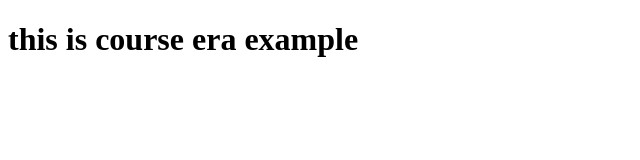
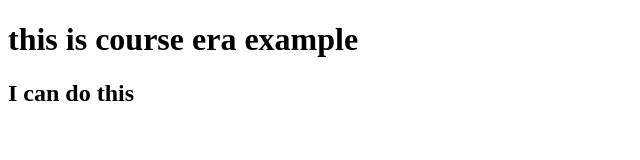
Before and after one commit to dpoojitha/course-era, a plain HTML site: page site/index.html in a window 1280 px wide. Shown: the whole page, without its empty margins (0-640 px from the left). Drawn offline with Linux system fonts and the light colour scheme.

Commit message:
small addition

```diff
--- a/site/index.html
+++ b/site/index.html
@@ -5,5 +5,7 @@
   </head>
   <body>
   <h1> this is course era example </h1>
+  <h2> I can do this </h2>
+
   </body>
   </html>
```
